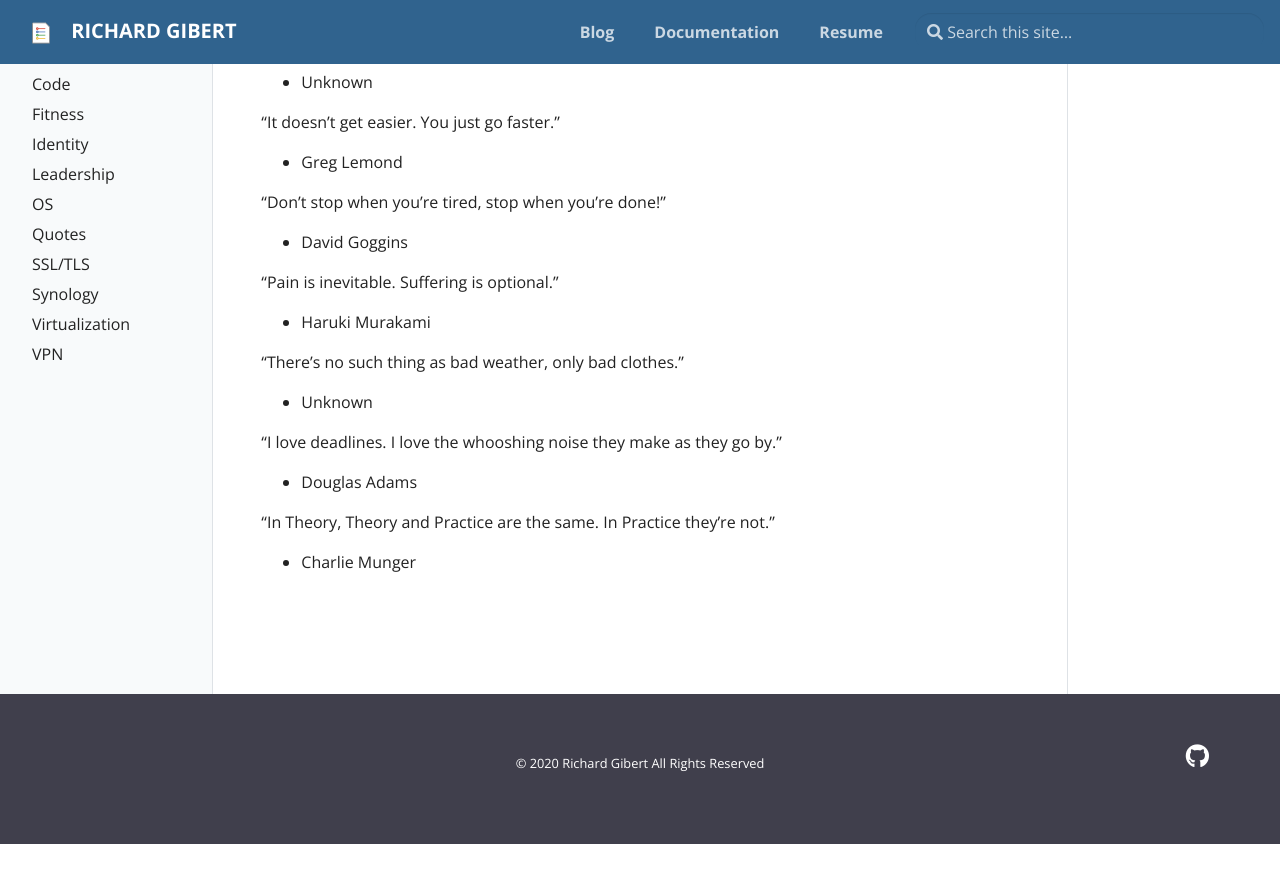
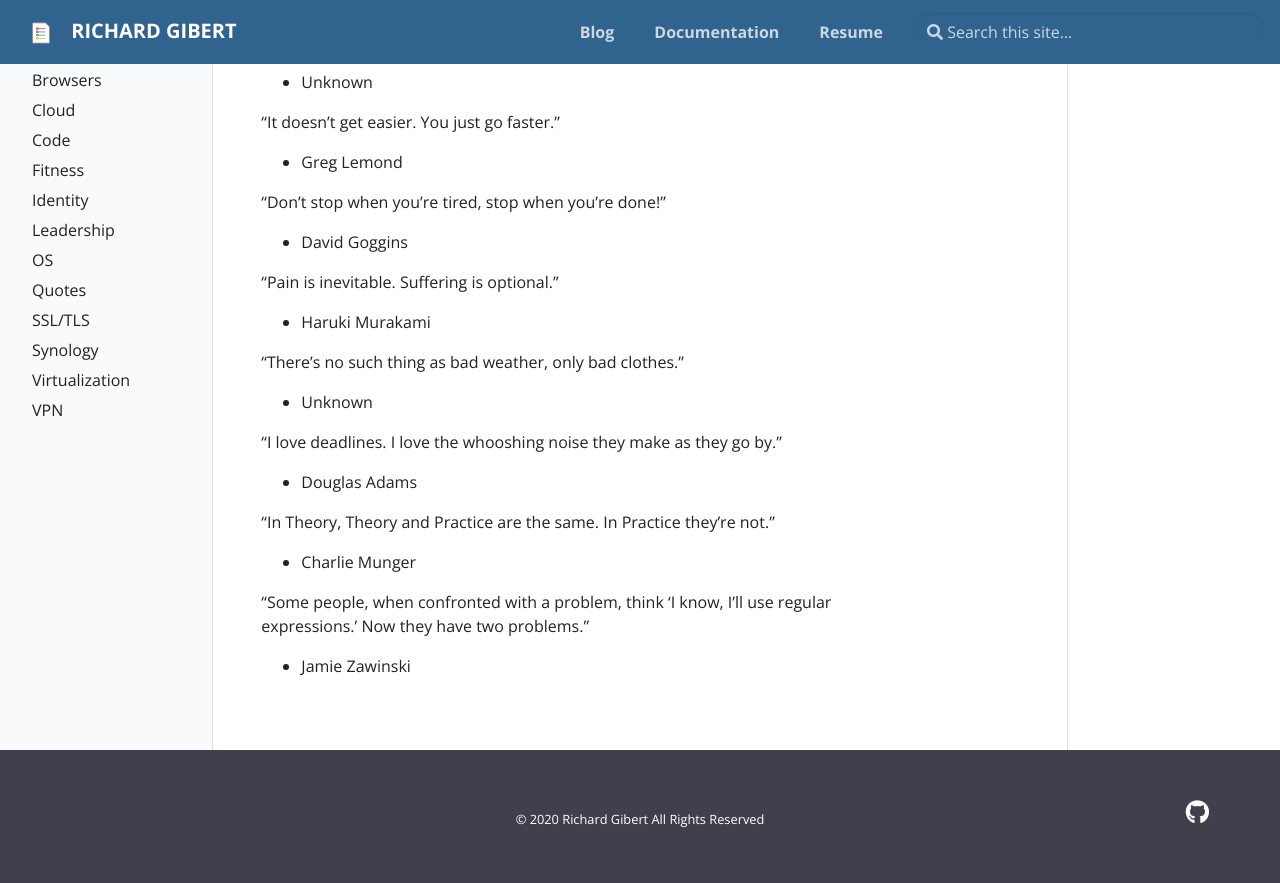
Before and after one commit to rgibert/rgibert.github.io, a Jekyll site: the page built from _docs/quotes.md, in a window 1280 px wide and 900 px high, scrolled down 190 px. Shown: the top 883 px of the window. Built offline with Jekyll 4.4.1, drawn with Linux system fonts in a browser that asks for light colours; before the commit the page ends 1034 px from its top, so only the background shows below that.

Commit message:
Update quotes.md

```diff
--- a/_docs/quotes.md
+++ b/_docs/quotes.md
@@ -25,3 +25,7 @@
 
 "In Theory, Theory and Practice are the same. In Practice they're not."
 - Charlie Munger
+
+"Some people, when confronted with a problem, think
+'I know, I'll use regular expressions.'   Now they have two problems."
+- Jamie Zawinski
```
